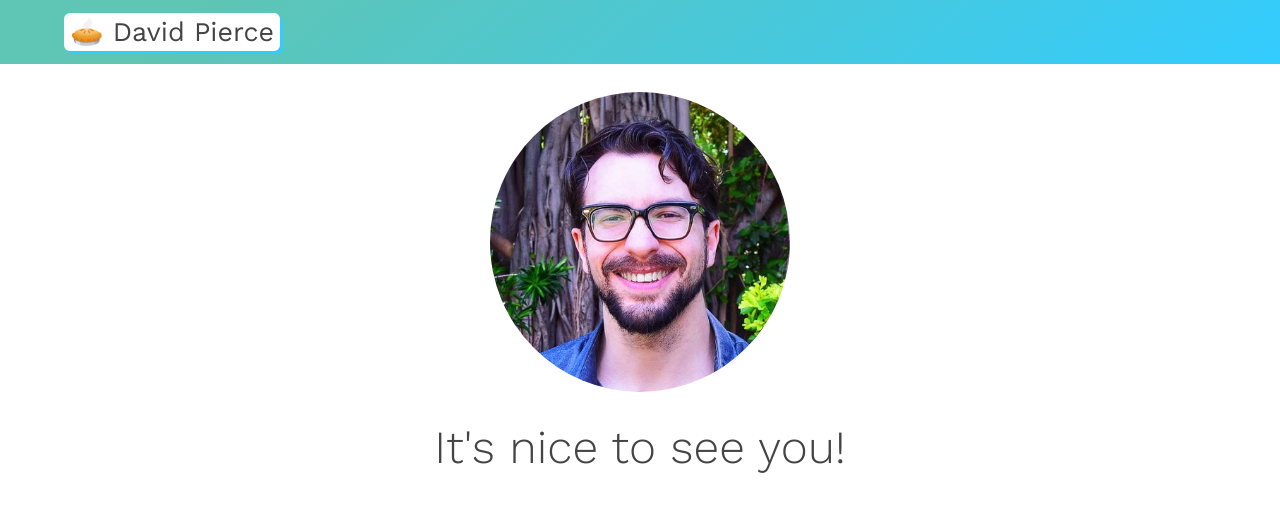
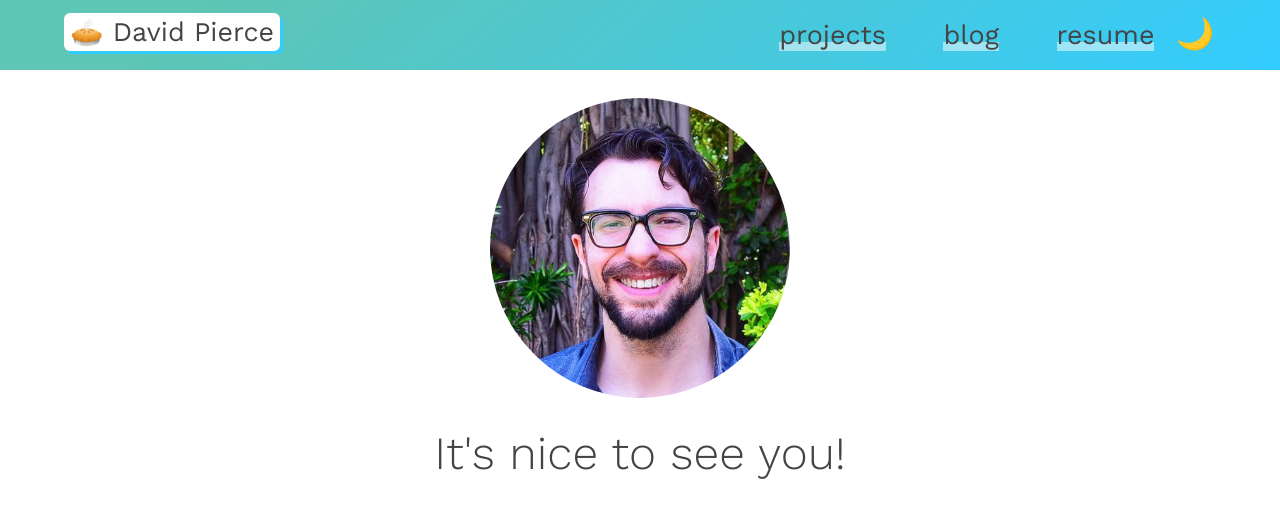
Before and after one commit to dapierce/davidpie-links-archive, a Gatsby site: page / in a window 1280 px wide. Shown: the top 509 px of the page. Built offline with nearby package versions, Linux system fonts and the light colour scheme; Gatsby itself is replaced by a stand-in of ours.

Commit message:
Adds dark mode plugin and themetoggle component.

```diff
--- a/gatsby-config.js
+++ b/gatsby-config.js
@@ -33,6 +33,7 @@ module.exports = {
     },
     `gatsby-transformer-sharp`,
     `gatsby-plugin-sharp`,
+    "gatsby-plugin-dark-mode",
     {
       resolve: `gatsby-plugin-manifest`,
       options: {
--- a/package.json
+++ b/package.json
@@ -11,6 +11,7 @@
     "@fortawesome/react-fontawesome": "^0.1.11",
     "gatsby": "^2.23.4",
     "gatsby-image": "^2.4.7",
+    "gatsby-plugin-dark-mode": "^1.1.2",
     "gatsby-plugin-manifest": "^2.4.11",
     "gatsby-plugin-offline": "^3.2.10",
     "gatsby-plugin-react-helmet": "^3.3.4",
--- a/src/components/nav.js
+++ b/src/components/nav.js
@@ -2,6 +2,7 @@ import { Link } from "gatsby"
 import PropTypes from "prop-types"
 import React from "react"
 
+import ThemeToggle from "./themetoggle"
 import styles from "./styles/nav.module.css"
 
 const activeNavlinkStyle = {
@@ -29,7 +30,7 @@ const Nav = ({ location }) => (
         </li>
       </ul>
       <ul className={styles.navlinks}>
-        {/* <li>
+        <li>
           <Link to="/projects" activeStyle={activeNavlinkStyle}>
             Projects
           </Link>
@@ -43,8 +44,9 @@ const Nav = ({ location }) => (
           <Link to="/resume" activeStyle={activeNavlinkStyle}>
             Resume
           </Link>
-        </li> */}
+        </li>
       </ul>
+      <ThemeToggle />
     </div>
   </nav>
 )
--- a/src/components/styles/nav.module.css
+++ b/src/components/styles/nav.module.css
@@ -3,7 +3,7 @@ nav {
 }
 .navbar {
   display: grid;
-  grid-template-columns: auto 1fr;
+  grid-template-columns: auto 1fr auto;
   max-width: var(--content-width);
   margin: 0 auto;
   padding: 0 2rem;
--- /dev/null
+++ b/src/components/themetoggle.js
@@ -0,0 +1,30 @@
+import React from "react"
+import { ThemeToggler } from "gatsby-plugin-dark-mode"
+
+const toggleStyle = {
+  cursor: `pointer`,
+  fontSize: `1.6rem`,
+  margin: `.6rem 0 0 1rem`,
+  padding: `2px`,
+}
+const inputStyle = {
+  display: `none`,
+}
+
+const ThemeToggle = () => (
+  <ThemeToggler>
+    {({ theme, toggleTheme }) => (
+      <label style={toggleStyle}>
+        <input
+          style={inputStyle}
+          type="checkbox"
+          onChange={e => toggleTheme(e.target.checked ? "dark" : "light")}
+          checked={theme === "dark"}
+        />
+        {theme === "dark" ? `☀️` : `🌙`}
+      </label>
+    )}
+  </ThemeToggler>
+)
+
+export default ThemeToggle
```
Also changed, not shown: 1 other file.
